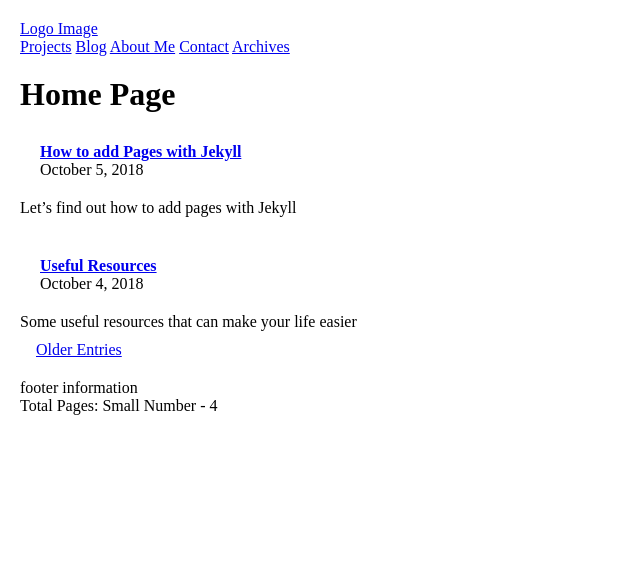
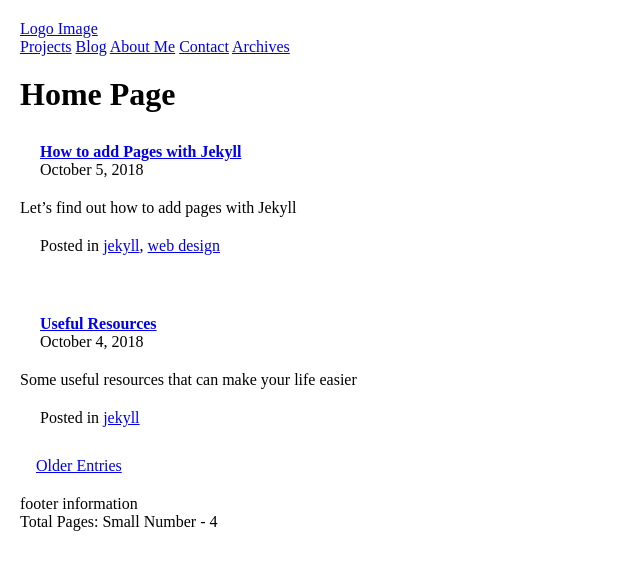
Before and after one commit to robert-laws/jekyll-review-october-2018, a Jekyll site: the page built from index.html, in a window 1280 px wide. Shown: the top 570 px of the page, without its empty margins (0-640 px from the left). Built offline with Jekyll 4.4.1, drawn with Linux system fonts in a browser that asks for light colours; the list of posts is cut into pages by our own code.

Commit message:
add linking in blog entry to tags

```diff
--- a/index.html
+++ b/index.html
@@ -12,6 +12,9 @@ title: Home Page
       <time itemprop="dateCreated" datetime="{{post.date}}">{{post.date | date: "%B %-d, %Y" }}</time>
     </header>
     {{post.excerpt}}
+    <footer>
+      <p>Posted in {% for tag in post.tags %} <a href="{{site.baseurl}}/tags/index.html#{{tag | cgi_escape}}" title="Posts tagged {{tag}}" rel="tag">{{tag}}</a>{% unless forloop.last %},{% endunless %}{% endfor %}</p>
+    </footer>
   </article>
   {% endfor %}
   <div class="paginator">
```
